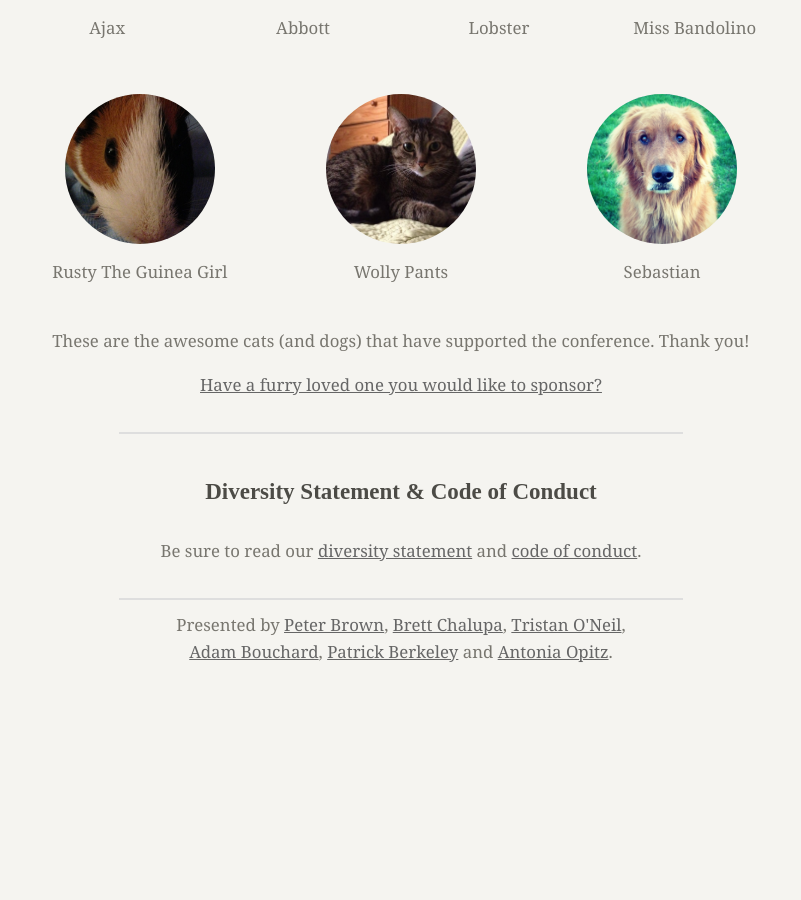
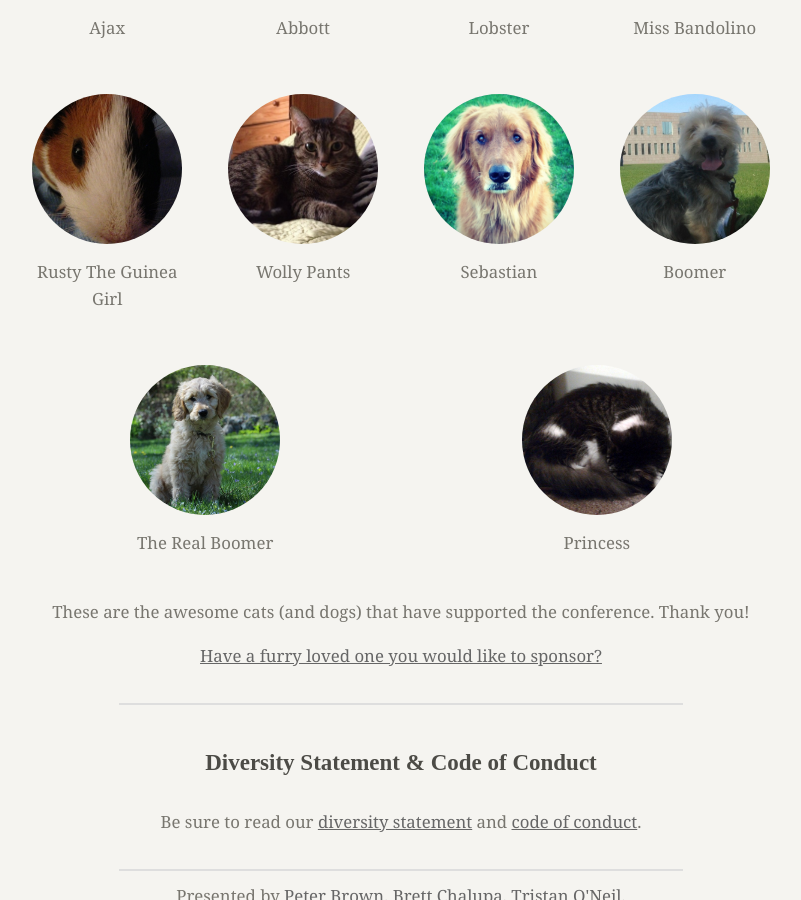
Before and after one commit to burlingtonruby/buruco2013, a Jekyll site: the page built from sponsors.html, in a window 1280 px wide and 900 px high, scrolled down 2374 px. Shown: the whole window, without its empty margins (239-1040 px from the left). Built offline with Jekyll 4.4.1, drawn with Linux system fonts in a browser that asks for light colours; nearby versions of some CDN libraries; before the commit the page ends 3048 px from its top, so only the background shows below that.

Commit message:
sponsors page out of sync with cats

```diff
--- a/sponsors.html
+++ b/sponsors.html
@@ -171,23 +171,43 @@
         </div>
       </div>
       <div class="row">
-        <div class="four columns supporter">
+        <div class="three columns supporter">
           <div class="supporter-frame"><a href="https://twitter.com/rwjblue"
               title="Rusty The Guinea Girl" target="_blank"><img src="images/cats/rusty.jpg"
             alt="Rusty The Guinea Girl"></a></div>
           <p>Rusty The Guinea Girl</p>
         </div>
-        <div class="four columns supporter">
+        <div class="three columns supporter">
           <div class="supporter-frame">
             <a href="http://www.girldevelopit.com/chapters/burlington" title="Wolly Pants" target="_blank"><img src="images/cats/wolly_pants.jpg" alt="Wolly Pants"></a>
           </div>
           <p>Wolly Pants</p>
         </div>
-        <div class="four columns supporter">
+        <div class="three columns supporter">
           <div class="supporter-frame">
             <a href="http://www.youtube.com/watch?v=d-A3k65Qc1Y" title="Sebastian" target="_blank"><img src="images/cats/sebastian.jpg" alt="Sebastian"></a>
           </div>
           <p>Sebastian</p>
+        </div>
+        <div class="three columns supporter">
+          <div class="supporter-frame">
+            <a href="http://batmanjs.org/" title="Boomer" target="_blank"><img src="images/cats/boomer.jpg" alt="Boomer"></a>
+          </div>
+          <p>Boomer</p>
+        </div>
+      </div>
+      <div class="row">
+        <div class="six columns supporter">
+          <div class="supporter-frame"><a href="http://dockyard.com/"
+              title="The Real Boomer" target="_blank"><img src="images/cats/the_real_boomer.jpg"
+            alt="The Real Boomer"></a></div>
+          <p>The Real Boomer</p>
+        </div>
+        <div class="six columns supporter">
+          <div class="supporter-frame"><a href="cat.html"
+              title="Princess" target="_blank"><img src="images/cats/princess.jpg"
+            alt="Princess"></a></div>
+          <p>Princess</p>
         </div>
       </div>
       <p>These are the awesome cats (and dogs) that have supported the
```
